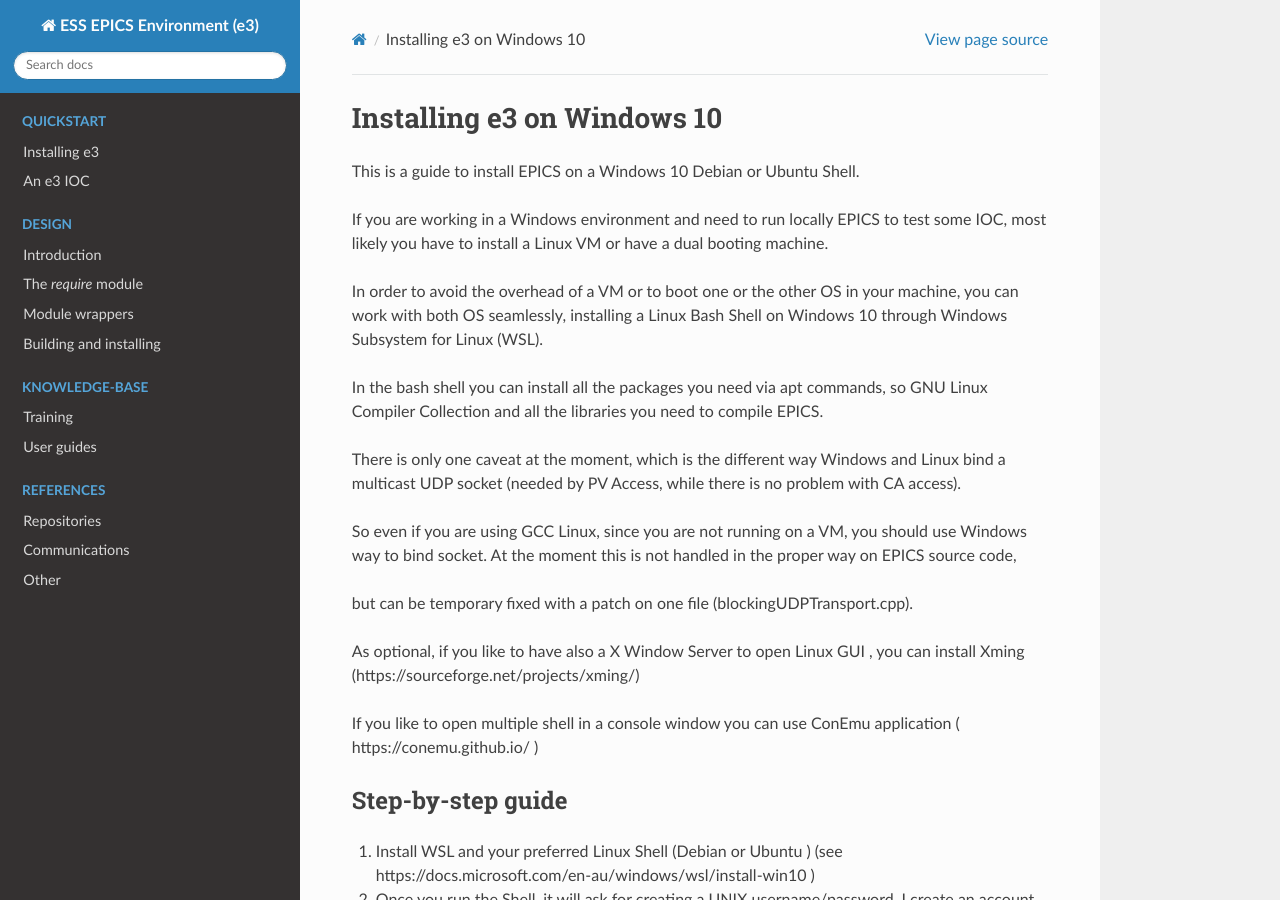
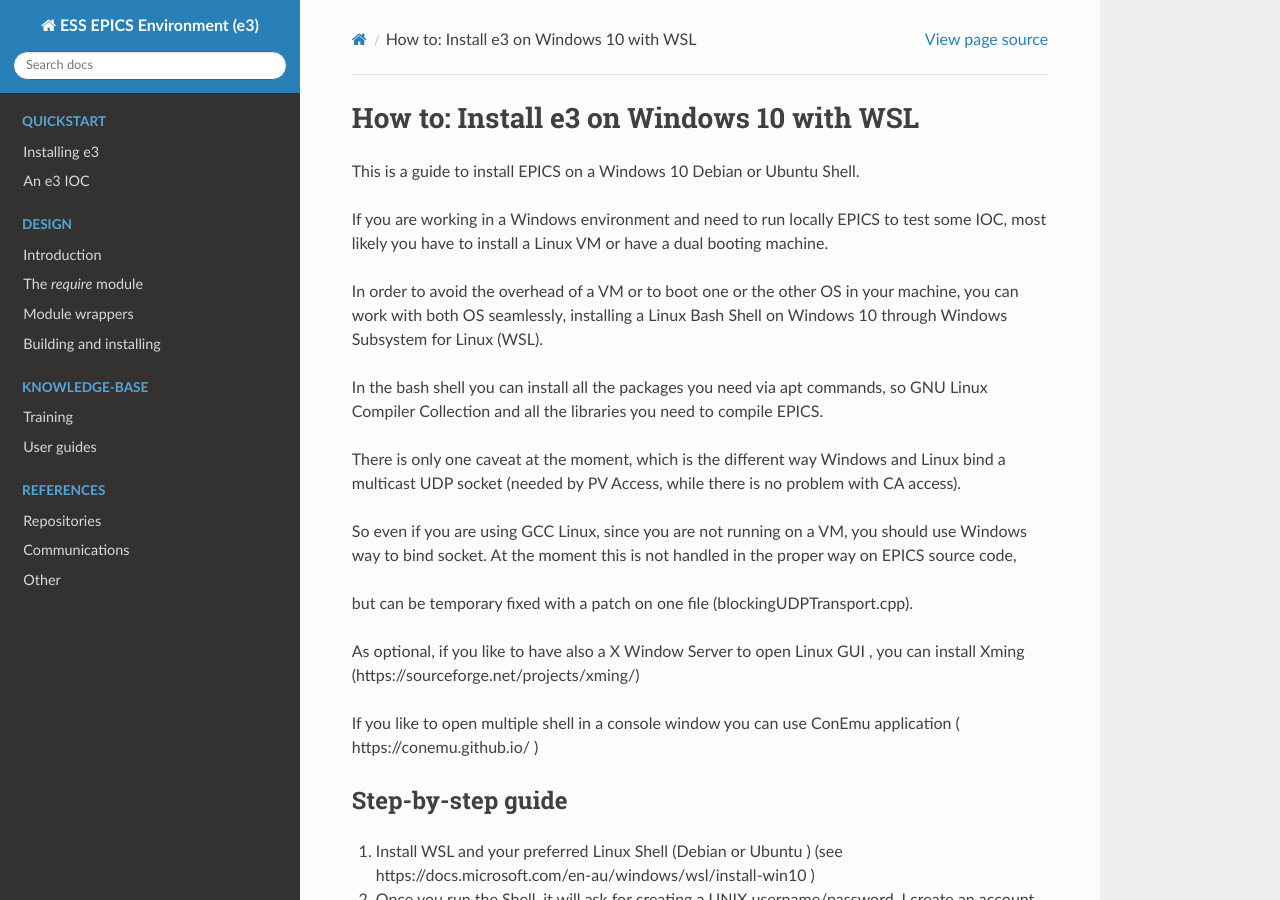
Before and after one commit to ttkorhonen/e3pages, a Sphinx documentation site: the page built from docs/kb/guide/articles/3_win10.md, in a window 1280 px wide and 900 px high. Built offline with Sphinx 7.4.7 and the Read the Docs theme 2.0.0, drawn with Linux system fonts in a browser that asks for light colours.

Commit message:
clarify guide type in titles

````diff
--- a/docs/kb/guide/articles/3_win10.md
+++ b/docs/kb/guide/articles/3_win10.md
@@ -1,4 +1,4 @@
-# Installing e3 on Windows 10
+# How to: Install e3 on Windows 10 with WSL
 
 This is a guide to install EPICS on a Windows 10 Debian or Ubuntu Shell.
 
--- a/docs/kb/guide/articles/4_cookiecutter_module.md
+++ b/docs/kb/guide/articles/4_cookiecutter_module.md
@@ -1,4 +1,4 @@
-# Creating an e3 wrapper with cookiecutter
+# How to: Create an e3 wrapper with cookiecutter
 
 ```{admonition} Under Construction
 :class: warning
````
Also changed, not shown: docs/kb/guide/articles/5_build_process.md (+1 -1 lines).
